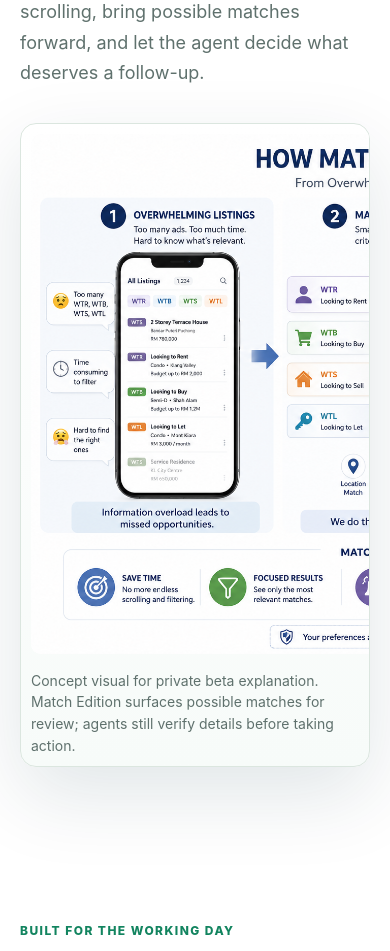
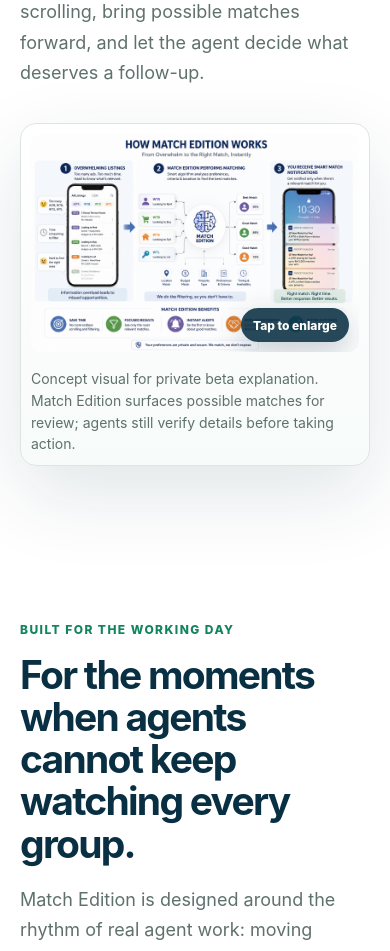
Before and after one commit to hsong-git/propertydealdesk-agenttools, a React (Vite) app: page / in a window 390 px wide. Shown: the part 2660-3611 px from the top of the page. Built offline with nearby package versions, Linux system fonts and the light colour scheme.

Commit message:
Add workflow infographic lightbox

```diff
--- a/src/App.tsx
+++ b/src/App.tsx
@@ -1,4 +1,4 @@
-import { useState } from "react";
+import { useEffect, useState } from "react";
 import {
   ArrowRight,
   BellRinging,
@@ -16,7 +16,27 @@
 
 export default function App() {
   const [showInvite, setShowInvite] = useState(false);
+  const [showWorkflowLightbox, setShowWorkflowLightbox] = useState(false);
   const inviteWhatsappUrl = whatsappMessageUrl(inviteMessage);
+
+  useEffect(() => {
+    if (!showWorkflowLightbox) return;
+
+    function handleKeyDown(event: KeyboardEvent) {
+      if (event.key === "Escape") {
+        setShowWorkflowLightbox(false);
+      }
+    }
+
+    const previousOverflow = document.body.style.overflow;
+    document.body.style.overflow = "hidden";
+    window.addEventListener("keydown", handleKeyDown);
+
+    return () => {
+      document.body.style.overflow = previousOverflow;
+      window.removeEventListener("keydown", handleKeyDown);
+    };
+  }, [showWorkflowLightbox]);
 
   return (
     <main>
@@ -122,10 +142,18 @@
           </p>
         </div>
         <figure className="workflow-card">
-          <img
-            src="/how-match-edition-works.png"
-            alt="Concept overview showing co-broke listing overload, Match Edition matching support, and phone match notifications"
-          />
+          <button
+            className="workflow-expand-button"
+            type="button"
+            onClick={() => setShowWorkflowLightbox(true)}
+            aria-label="Open larger view of the Match Edition workflow infographic"
+          >
+            <img
+              src="/how-match-edition-works.png"
+              alt="Concept overview showing co-broke listing overload, Match Edition matching support, and phone match notifications"
+            />
+            <span className="workflow-expand-label">Tap to enlarge</span>
+          </button>
           <figcaption>
             Concept visual for private beta explanation. Match Edition surfaces possible matches
             for review; agents still verify details before taking action.
@@ -434,6 +462,47 @@
           </div>
         </div>
       )}
+
+      {showWorkflowLightbox && (
+        <div
+          className="image-lightbox-backdrop"
+          role="presentation"
+          onMouseDown={() => setShowWorkflowLightbox(false)}
+        >
+          <div
+            className="image-lightbox"
+            role="dialog"
+            aria-modal="true"
+            aria-labelledby="workflow-lightbox-title"
+            onMouseDown={(event) => event.stopPropagation()}
+          >
+            <div className="image-lightbox-bar">
+              <div>
+                <span className="section-kicker">Concept overview</span>
+                <h2 id="workflow-lightbox-title">How Match Edition works</h2>
+              </div>
+              <button
+                className="modal-close"
+                type="button"
+                aria-label="Close larger workflow view"
+                onClick={() => setShowWorkflowLightbox(false)}
+              >
+                <X weight="bold" />
+              </button>
+            </div>
+            <div className="image-lightbox-scroll">
+              <img
+                src="/how-match-edition-works.png"
+                alt="Expanded concept overview showing co-broke listing overload, Match Edition matching support, and phone match notifications"
+              />
+            </div>
+            <p>
+              Pinch-zoom or scroll within the image if needed. Possible matches still require agent
+              review before action.
+            </p>
+          </div>
+        </div>
+      )}
     </main>
   );
 }
--- a/src/styles.css
+++ b/src/styles.css
@@ -122,7 +122,10 @@
 .workflow-overview { max-width: 1320px; padding-top: 30px; }
 .workflow-overview .section-heading { margin-bottom: 34px; }
 .workflow-card { margin: 0; padding: 18px; border: 1px solid var(--line); border-radius: 22px; background: linear-gradient(180deg, #ffffff 0%, #f7fbf9 100%); box-shadow: 0 28px 80px rgba(9,47,67,.12); }
-.workflow-card img { display: block; width: 100%; height: auto; border-radius: 14px; background: white; }
+.workflow-expand-button { position: relative; display: block; width: 100%; padding: 0; border: 0; border-radius: 14px; background: white; overflow: hidden; box-shadow: none; }
+.workflow-expand-button img { display: block; width: 100%; height: auto; border-radius: 14px; background: white; transition: transform .22s ease, filter .22s ease; }
+.workflow-expand-button:hover img { transform: scale(1.008); filter: saturate(1.03); }
+.workflow-expand-label { position: absolute; right: 16px; bottom: 16px; z-index: 1; display: inline-flex; align-items: center; justify-content: center; min-height: 38px; padding: 0 15px; border-radius: 999px; background: rgba(9,47,67,.88); color: white; font-size: 13px; font-weight: 800; box-shadow: 0 10px 30px rgba(9,47,67,.24); }
 .workflow-card figcaption { max-width: 820px; margin: 16px auto 0; color: var(--muted); font-size: 14px; line-height: 1.55; text-align: center; }
 
 .beta-grid { display: grid; grid-template-columns: .85fr 1.15fr; gap: 90px; align-items: center; }
@@ -155,6 +158,15 @@
 .modal > p { color: var(--muted); line-height: 1.6; }
 .message-box { margin: 22px 0 18px; padding: 17px; border: 1px solid var(--line); background: var(--cream); border-radius: 10px; color: #355552; line-height: 1.55; font-size: 14px; }
 .modal-button { width: 100%; }
+
+.image-lightbox-backdrop { position: fixed; inset: 0; z-index: 30; background: rgba(4,25,34,.82); display: grid; place-items: center; padding: 18px; }
+.image-lightbox { position: relative; width: min(1180px, 100%); max-height: calc(100vh - 36px); padding: 18px; border-radius: 22px; background: white; box-shadow: 0 30px 110px rgba(0,0,0,.38); display: flex; flex-direction: column; gap: 14px; }
+.image-lightbox-bar { display: flex; align-items: flex-start; justify-content: space-between; gap: 16px; padding-right: 46px; }
+.image-lightbox-bar h2 { margin: 6px 0 0; font-size: clamp(24px, 3.2vw, 38px); line-height: 1.05; letter-spacing: -.04em; }
+.image-lightbox .modal-close { top: 18px; right: 18px; }
+.image-lightbox-scroll { overflow: auto; border: 1px solid var(--line); border-radius: 15px; background: #f7fbf9; overscroll-behavior: contain; }
+.image-lightbox-scroll img { display: block; width: 100%; height: auto; max-height: calc(100vh - 190px); object-fit: contain; background: white; }
+.image-lightbox > p { margin: 0; color: var(--muted); font-size: 13px; line-height: 1.5; text-align: center; }
 
 @media (max-width: 1000px) {
   nav a { display: none; }
@@ -209,9 +221,17 @@
   .video-copy { max-width: none; }
   .phone-video-frame { width: min(330px, 100%); }
   .workflow-overview { padding-top: 10px; }
-  .workflow-card { padding: 10px; border-radius: 16px; overflow-x: auto; }
-  .workflow-card img { min-width: 780px; border-radius: 10px; }
+  .workflow-card { padding: 10px; border-radius: 16px; }
+  .workflow-expand-button { border-radius: 10px; }
+  .workflow-expand-button img { border-radius: 10px; }
+  .workflow-expand-label { right: 10px; bottom: 10px; min-height: 34px; padding: 0 12px; font-size: 12px; }
   .workflow-card figcaption { text-align: left; }
+  .image-lightbox-backdrop { padding: 10px; align-items: center; }
+  .image-lightbox { width: 100%; max-height: calc(100vh - 20px); padding: 12px; border-radius: 18px; }
+  .image-lightbox-bar { padding-right: 44px; }
+  .image-lightbox-scroll { max-height: min(68vh, 650px); }
+  .image-lightbox-scroll img { width: 100%; min-width: 0; max-width: 100%; height: auto; max-height: min(62vh, 620px); object-fit: contain; }
+  .image-lightbox > p { text-align: left; }
   .final-cta { margin: 0 20px 65px; padding: 40px 26px; border-radius: 16px; }
   .final-cta .button, .catalogue-link a { width: 100%; justify-content: center; }
   footer { margin: 0 20px; padding: 32px 0 40px; grid-template-columns: 1fr; gap: 15px; }
```
